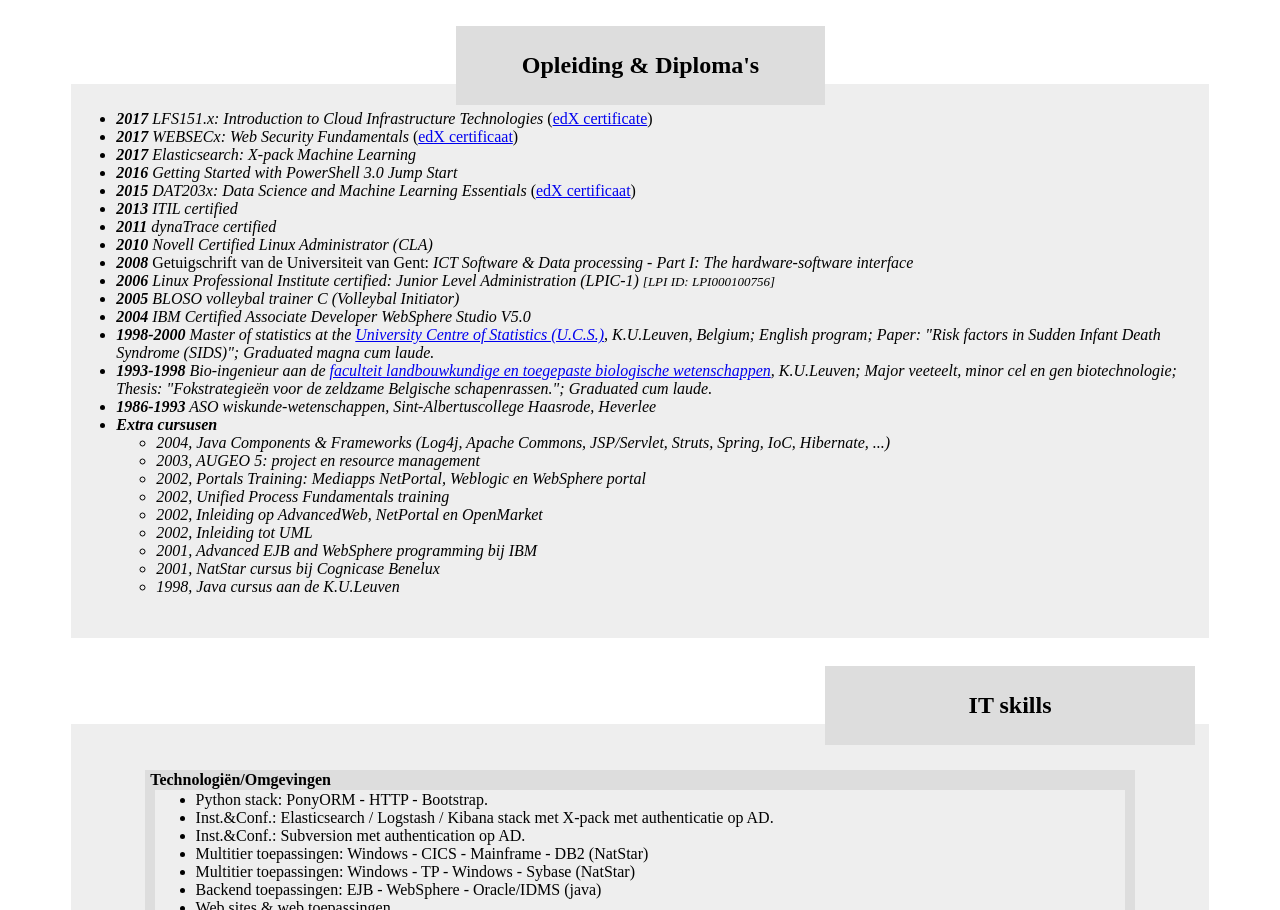
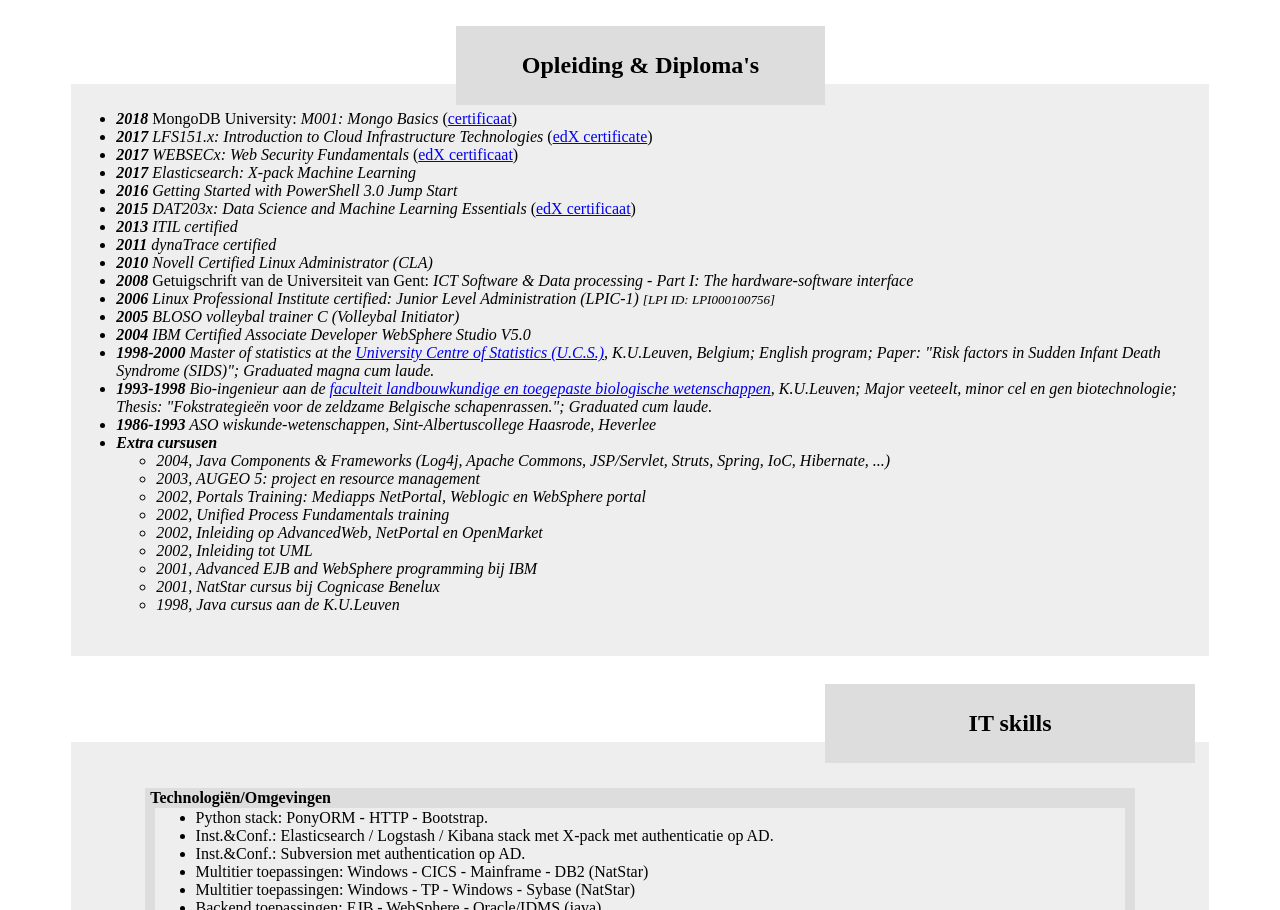
Before and after one commit to BertRaeymaekers/bertraeymaekers.github.io, a plain HTML site: page cv/cv.nl.html in a window 1280 px wide. Shown: the part 1103-2013 px from the top of the page. Drawn offline with Linux system fonts and the light colour scheme.

Commit message:
Toegevoegd MongoDB M001

```diff
--- a/cv/cv.nl.html
+++ b/cv/cv.nl.html
@@ -151,6 +151,9 @@
       <tr>
         <td bgcolor="#eeeeee" colspan="4">
           <ul>
+            <li>
+              <B><I>2018</i></B> MongoDB University: <i>M001: Mongo Basics</i> (<a href="http://university.mongodb.com/course_completion/5ef1aad8-d1f7-49d2-8a25-e1111a20">certificaat</a>)
+            </li>
             <li>
               <B><I>2017</I></B> <i>LFS151.x: Introduction to Cloud Infrastructure Technologies</i> (<a href="https://courses.edx.org/certificates/216def9d41db4e8bb5ddde73da88073d">edX certificate</a>)
             </li>
```
